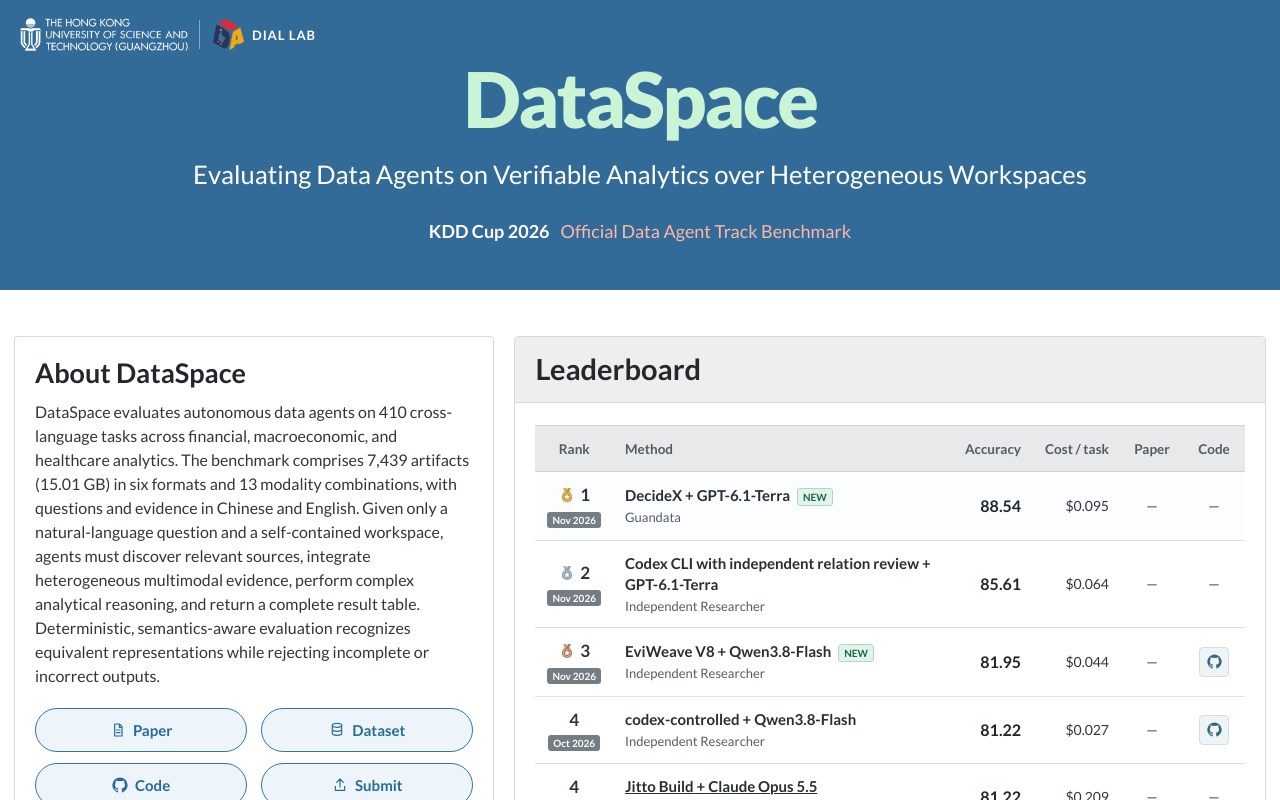
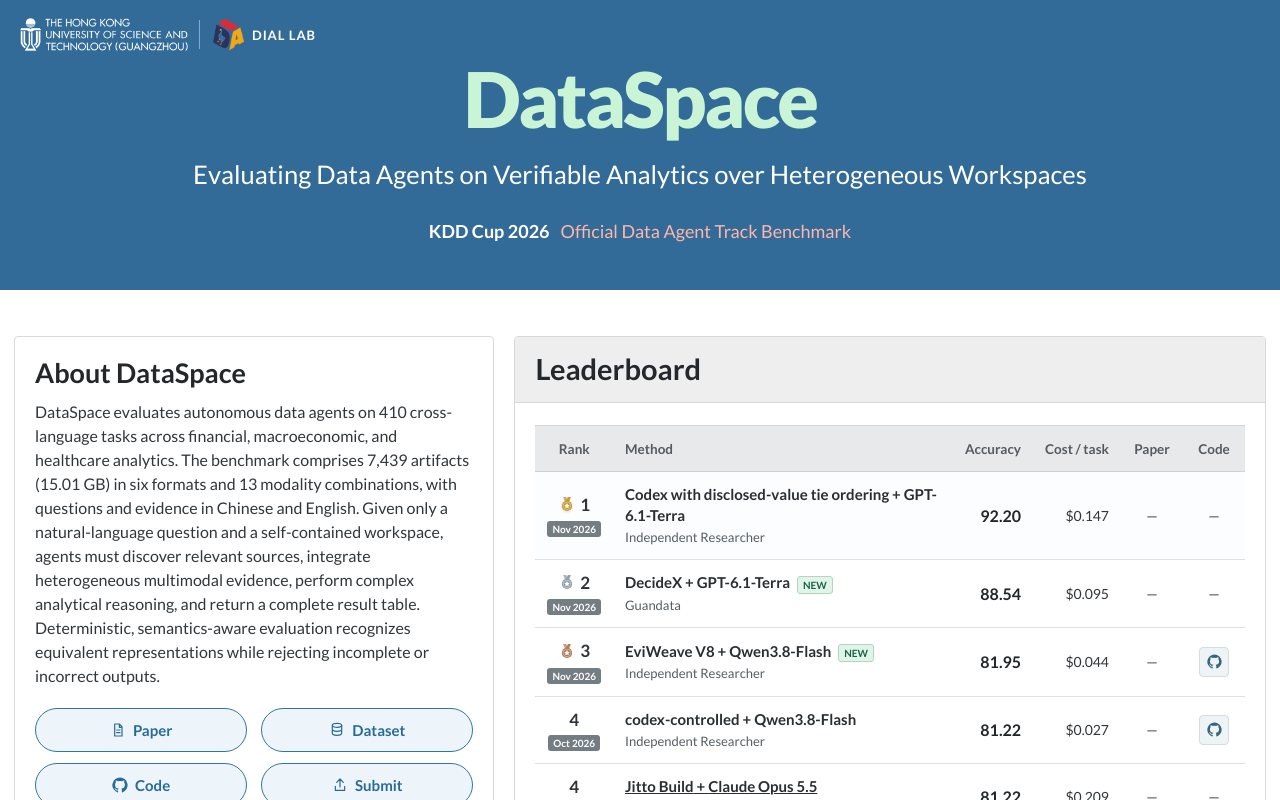
Before and after one commit to dataspace-bench/dataspace-bench.github.io, a React (Vite) app: page / in a window 1280 px wide. Shown: the top 800 px of the page. Built offline with nearby package versions, Linux system fonts and the light colour scheme.

Commit message:
Update Codex Terra leaderboard submission

```diff
--- a/src/data/leaderboard.ts
+++ b/src/data/leaderboard.ts
@@ -43,19 +43,19 @@ export const leaderboardMethods: LeaderboardMethod[] = [
     openWeight: false,
   },
   {
-    id: 'jin-zhang-codex-independent-review-gpt61-terra',
-    method: 'Codex CLI with independent relation review',
+    id: 'jin-zhang-codex-disclosed-value-tie-ordering-gpt61-terra',
+    method: 'Codex with disclosed-value tie ordering',
     backbone: 'GPT-6.1-Terra',
     organization: 'Independent Researcher',
     description:
-      'Two-stage Codex CLI system with a separate source-grounded review session. Public-reference feedback informed method development; runtime recovery attempts are retained in the submission.',
-    accuracy: 85.61,
-    correct: 351,
-    costPerTask: 0.06424116243902439,
+      'Codex-based system with source-grounded review and deterministic verification rules. Public-reference feedback informed method development and the choice of run.',
+    accuracy: 92.20,
+    correct: 378,
+    costPerTask: 0.14686780292682927,
     paperUrl: null,
     codeUrl: null,
-    evaluated: '2026-11-21',
-    published: '2026-11-21',
+    evaluated: '2026-11-22',
+    published: '2026-11-22',
     snapshot: 'gpt-6.1-terra · requested model alias · high effort',
     benchmarkVersion: 'DataSpace · 410 tasks',
     accent: '#8b7cf6',
```
